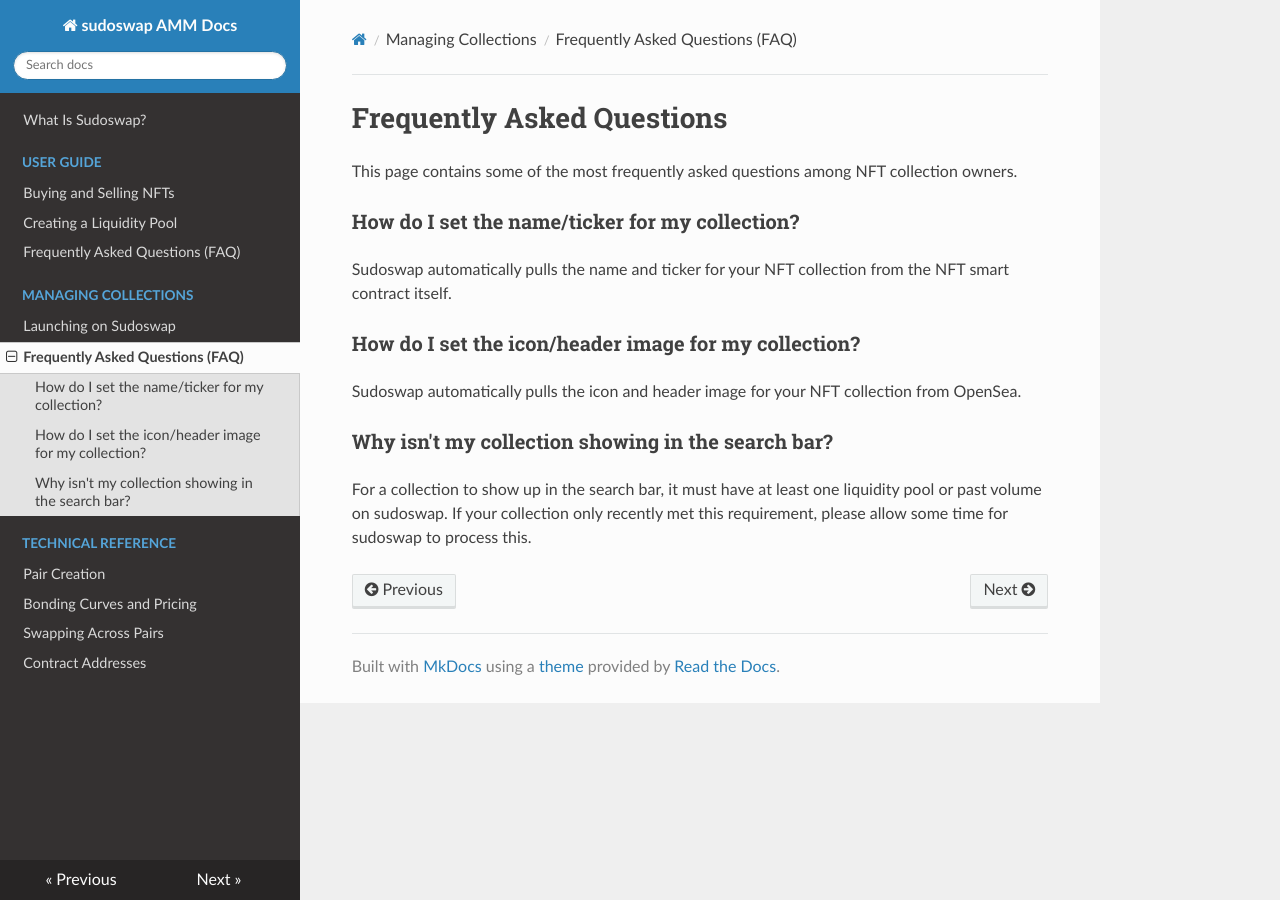
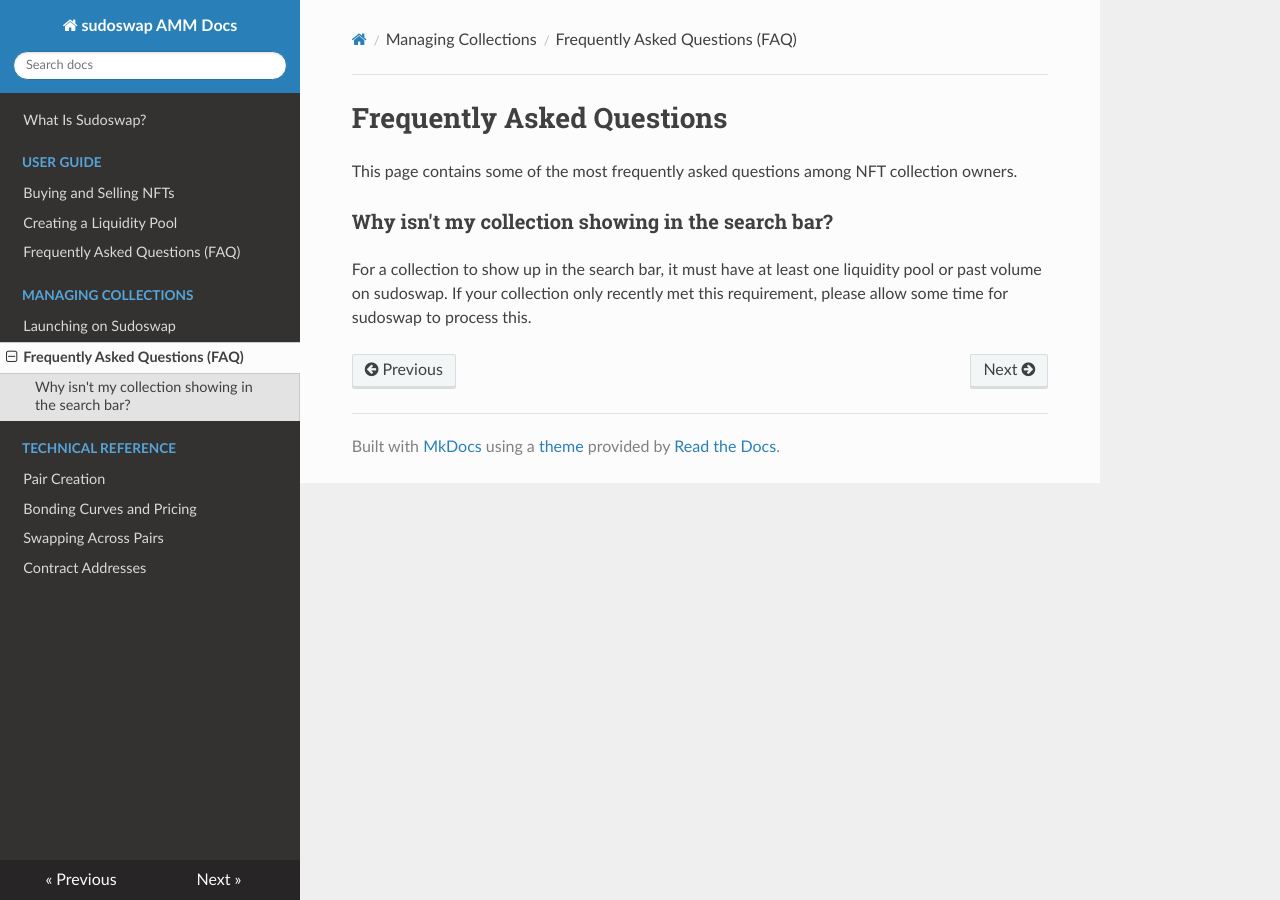
Before and after one commit to sudoswap/lssvm-docs, an MkDocs documentation site: the page built from docs/managing-collections/faq.md, in a window 1280 px wide. Built offline with MkDocs 1.6.1, drawn with Linux system fonts in a browser that asks for light colours; nearby versions of some CDN libraries.

Commit message:
update faq as metadata is still wip

```diff
--- a/docs/managing-collections/faq.md
+++ b/docs/managing-collections/faq.md
@@ -2,14 +2,6 @@
 
 This page contains some of the most frequently asked questions among NFT collection owners.
 
-### How do I set the name/ticker for my collection?
-
-Sudoswap automatically pulls the name and ticker for your NFT collection from the NFT smart contract itself.
-
-### How do I set the icon/header image for my collection?
-
-Sudoswap automatically pulls the icon and header image for your NFT collection from OpenSea.
-
 ### Why isn't my collection showing in the search bar?
 
 For a collection to show up in the search bar, it must have at least one liquidity pool or past volume on sudoswap. If your collection only recently met this requirement, please allow some time for sudoswap to process this.
```
Also changed, not shown: site/managing-collections/faq/index.html, site/managing-collections/listing/index.html.
